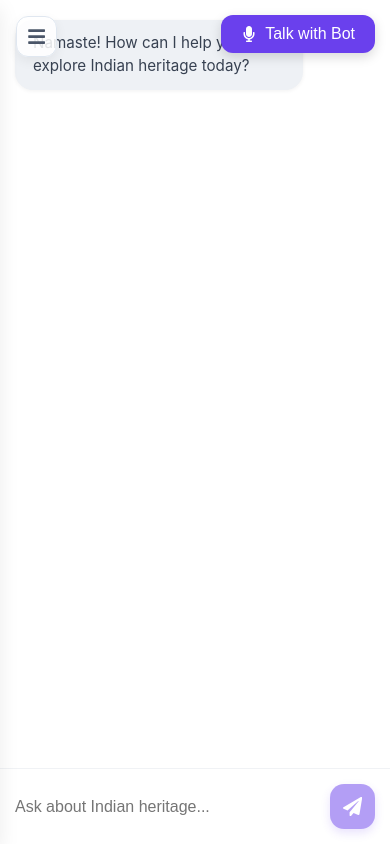
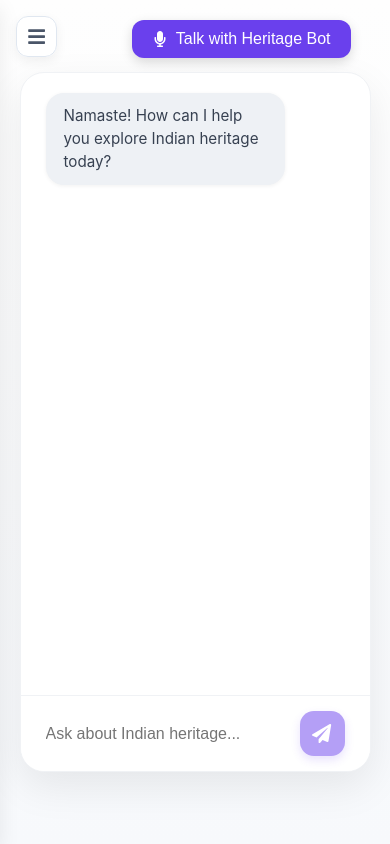
Before and after one commit to trilliontipp/SIHH, a React (Create React App) app in the folder frontend/: page /chat in a window 390 px wide. Built offline with nearby package versions, Linux system fonts and the light colour scheme; the HTML template or start-up script is replaced by a standard one.

Commit message:
Update Chat.jsx

```diff
--- a/frontend/src/pages/Chat.jsx
+++ b/frontend/src/pages/Chat.jsx
@@ -2,86 +2,26 @@ import React, { useState, useRef, useEffect, useCallback } from 'react';
 import { FaPaperPlane, FaMicrophone, FaTimes, FaStop } from 'react-icons/fa';
 import axios from 'axios';
 
-// --- Styles (Now with responsive logic) ---
-const getGlobalStyles = (isMobile) => ({
-  chatContainer: {
-    height: '100vh',
-    display: 'flex',
-    flexDirection: 'column',
-    background: 'linear-gradient(180deg, #fefefe 0%, #f7f9fc 100%)',
-    color: '#4a5568',
-    fontFamily: "'Inter', sans-serif",
-    boxSizing: 'border-box',
-    position: 'relative',
-    overflow: 'hidden',
-    // Center the content wrapper on desktop only
-    ...(isMobile ? {} : { alignItems: 'center', justifyContent: 'center' }),
-  },
-  contentWrapper: {
-    display: 'flex',
-    flexDirection: 'column',
-    backgroundColor: '#ffffff',
-    overflow: 'hidden',
-    position: 'relative',
-    // --- Responsive adjustments for the main chat window ---
-    ...(isMobile
-      ? { width: '100%', height: '100%', borderRadius: '0', border: 'none' }
-      : { width: '90%', maxWidth: '600px', height: 'calc(100vh - 80px)', maxHeight: '700px', borderRadius: '24px', boxShadow: '0 15px 40px rgba(0, 0, 0, 0.08)', border: '1px solid #f0f2f5' }
-    )
-  },
-  messagesBox: {
-    flex: 1,
-    overflowY: 'auto',
-    padding: isMobile ? '20px 15px' : '20px 25px', // Reduced padding on mobile
-    display: 'flex',
-    flexDirection: 'column',
-    gap: '12px'
-  },
-  messageBubble: {
-    padding: '12px 18px',
-    borderRadius: '18px',
-    lineHeight: '1.5',
-    boxShadow: '0 1px 4px rgba(0,0,0,0.06)',
-    fontSize: '0.95rem',
-    maxWidth: '80%',
-    wordBreak: 'break-word'
-  },
+// --- Styles (no changes here) ---
+const globalStyles = {
+  chatContainer: { height: '100vh', display: 'flex', flexDirection: 'column', background: 'linear-gradient(180deg, #fefefe 0%, #f7f9fc 100%)', color: '#4a5568', fontFamily: "'Inter', sans-serif", padding: '0', boxSizing: 'border-box', position: 'relative', overflow: 'hidden', alignItems: 'center', justifyContent: 'center' },
+  contentWrapper: { display: 'flex', flexDirection: 'column', width: '90%', maxWidth: '600px', height: 'calc(100vh - 80px)', maxHeight: '700px', backgroundColor: '#ffffff', borderRadius: '24px', boxShadow: '0 15px 40px rgba(0, 0, 0, 0.08)', border: '1px solid #f0f2f5', overflow: 'hidden', position: 'relative' },
+  messagesBox: { flex: 1, overflowY: 'auto', padding: '20px 25px', display: 'flex', flexDirection: 'column', gap: '12px' },
+  messageBubble: { padding: '12px 18px', borderRadius: '18px', lineHeight: '1.5', boxShadow: '0 1px 4px rgba(0,0,0,0.06)', fontSize: '0.95rem', maxWidth: '80%', wordBreak: 'break-word' },
   userBubble: { alignSelf: 'flex-end', backgroundColor: '#6a40ed', color: '#fff' },
   assistantBubble: { alignSelf: 'flex-start', backgroundColor: '#eef1f5', color: '#374151' },
   loadingBubble: { alignSelf: 'flex-start', padding: '12px 18px', borderRadius: '18px', backgroundColor: '#eef1f5', color: '#374151', boxShadow: '0 1px 4px rgba(0,0,0,0.06)' },
-  inputArea: {
-    display: 'flex',
-    alignItems: 'center',
-    padding: isMobile ? '15px 15px' : '15px 25px', // Reduced padding on mobile
-    borderTop: '1px solid #f0f2f5',
-    backgroundColor: '#ffffff',
-    gap: '10px'
-  },
+  inputArea: { display: 'flex', alignItems: 'center', padding: '15px 25px', borderTop: '1px solid #f0f2f5', backgroundColor: '#ffffff', gap: '10px' },
   textInput: { flex: 1, padding: '10px 0', borderRadius: '0', border: 'none', fontSize: '1rem', backgroundColor: 'transparent', color: '#374151', outline: 'none' },
   sendButton: { width: '45px', height: '45px', borderRadius: '14px', border: 'none', backgroundColor: '#6a40ed', color: '#fff', cursor: 'pointer', display: 'flex', alignItems: 'center', justifyContent: 'center', fontSize: '1.2rem', transition: 'all 0.2s ease', boxShadow: '0 4px 10px rgba(106, 64, 237, 0.3)' },
-  voiceOverlay: {
-    position: 'absolute', top: 0, left: 0, width: '100%', height: '100%',
-    backgroundColor: 'rgba(0, 0, 0, 0.7)', backdropFilter: 'blur(10px)',
-    display: 'flex', flexDirection: 'column', alignItems: 'center', justifyContent: 'center',
-    zIndex: 5, color: '#fff', textAlign: 'center', padding: '20px', boxSizing: 'border-box',
-    // --- Responsive adjustment for border radius ---
-    borderRadius: isMobile ? '0' : '24px',
-  },
+  voiceOverlay: { position: 'absolute', top: 0, left: 0, width: '100%', height: '100%', backgroundColor: 'rgba(0, 0, 0, 0.7)', backdropFilter: 'blur(10px)', display: 'flex', flexDirection: 'column', alignItems: 'center', justifyContent: 'center', zIndex: 5, borderRadius: '24px', color: '#fff', textAlign: 'center', padding: '20px', boxSizing: 'border-box' },
   transcriptText: { minHeight: '2em', fontStyle: 'italic', color: '#ddd', fontSize: '1.2rem', backgroundColor: 'rgba(255,255,255,0.1)', padding: '10px', borderRadius: '8px', backdropFilter: 'blur(5px)', maxWidth: '400px', marginTop: '20px' },
-  voiceStatusText: {
-    // --- Responsive font size ---
-    fontSize: isMobile ? '1.3rem' : '1.5rem',
-    fontWeight: '500',
-    marginBottom: '10px'
-  },
+  voiceStatusText: { fontSize: '1.5rem', fontWeight: '500', marginBottom: '10px' },
   stopButton: { marginTop: '15px', padding: '8px 16px', borderRadius: '20px', border: 'none', backgroundColor: 'rgba(255, 255, 255, 0.2)', color: '#fff', cursor: 'pointer', fontSize: '0.9rem', fontWeight: '500', transition: 'all 0.2s ease', display: 'flex', alignItems: 'center', gap: '6px' }
-});
+};
 
 const Chat = () => {
-  // --- State for mobile responsiveness ---
-  const [isMobile, setIsMobile] = useState(window.innerWidth < 768);
-
-  // --- All other state and refs (no changes here) ---
+  // --- State and Refs (no changes here) ---
   const [messages, setMessages] = useState([{ role: 'assistant', content: 'Namaste! How can I help you explore Indian heritage today?' }]);
   const [input, setInput] = useState('');
   const [isLoading, setIsLoading] = useState(false);
@@ -97,60 +37,188 @@ const Chat = () => {
   const silenceTimeoutRef = useRef(null);
   const messagesEndRef = useRef(null);
 
-  // --- Effect to handle screen resizing ---
-  useEffect(() => {
-    const handleResize = () => setIsMobile(window.innerWidth < 768);
-    window.addEventListener('resize', handleResize);
-    return () => window.removeEventListener('resize', handleResize);
-  }, []);
-
-  // --- Generate styles based on screen size ---
-  const globalStyles = getGlobalStyles(isMobile);
-
-  // --- Styles logic that depends on state (now with responsive logic) ---
+  // --- Styles logic that depends on state (no changes here) ---
   const voiceModeButtonStyle = {
-    position: 'absolute',
-    // --- Responsive adjustments for button position ---
-    top: isMobile ? '15px' : '20px',
-    right: isMobile ? '15px' : 'calc(5% + 20px)',
-    zIndex: 10,
-    padding: '10px 20px',
-    borderRadius: '12px',
-    border: 'none',
-    backgroundColor: isVoiceModeActive ? '#e02424' : '#6a40ed',
-    color: '#fff',
-    cursor: 'pointer',
-    display: 'flex',
-    alignItems: 'center',
-    gap: '8px',
-    fontSize: '1rem',
-    fontWeight: '500',
-    boxShadow: '0 4px 12px rgba(0, 0, 0, 0.15)',
+    position: 'absolute', top: '20px', right: 'calc(5% + 20px)', zIndex: 10,
+    padding: '10px 20px', borderRadius: '12px', border: 'none',
+    backgroundColor: isVoiceModeActive ? '#e02424' : '#6a40ed', color: '#fff', cursor: 'pointer',
+    display: 'flex', alignItems: 'center', gap: '8px',
+    fontSize: '1rem', fontWeight: '500', boxShadow: '0 4px 12px rgba(0, 0, 0, 0.15)',
     transition: 'all 0.3s ease',
   };
   const microphoneIconStyle = {
-    // --- Responsive adjustments for icon size ---
-    width: isMobile ? '80px' : '100px',
-    height: isMobile ? '80px' : '100px',
-    fontSize: isMobile ? '2.5rem' : '3rem',
-    borderRadius: '50%',
+    width: '100px', height: '100px', borderRadius: '50%',
     backgroundColor: isListening ? '#e02424' : '#6a40ed',
-    display: 'flex',
-    alignItems: 'center',
-    justifyContent: 'center',
-    margin: '20px',
+    display: 'flex', alignItems: 'center', justifyContent: 'center',
+    fontSize: '3rem', margin: '20px',
     transition: 'background-color 0.3s ease, transform 0.2s ease',
     transform: isListening ? 'scale(1.1)' : 'scale(1)',
     border: '4px solid rgba(255,255,255,0.5)',
   };
 
-  // --- All functions (findBestVoice, speak, sendMessage, etc.) remain unchanged ---
-  const findBestVoice = useCallback(/* ...no changes... */);
-  const speak = useCallback(/* ...no changes... */);
-  const sendMessage = useCallback(/* ...no changes... */);
+  const findBestVoice = useCallback((lang) => {
+    // Robustness Check: Ensure synth is available.
+    if (!speechSynthRef.current) return null;
+    if (voicesRef.current.length === 0) {
+      voicesRef.current = speechSynthRef.current.getVoices();
+    }
+    const voices = voicesRef.current;
+    if (voices.length === 0) {
+      console.warn("findBestVoice: No voices are available from the browser.");
+      return null;
+    }
 
-  // --- useEffect for SpeechRecognition (no changes) ---
-  useEffect(() => { /* ...no changes... */ }, [isVoiceModeActive, isSpeaking, interruptDetected, sendMessage, speak, findBestVoice]);
+    let preferredVoice = voices.find(voice => voice.lang === lang);
+    if (preferredVoice) return preferredVoice;
+
+    if (lang === 'hi-IN') {
+      preferredVoice = voices.find(voice => voice.lang === 'en-IN');
+      if (preferredVoice) return preferredVoice;
+    }
+    if (lang.startsWith('en')) {
+      preferredVoice = voices.find(voice => voice.lang.startsWith('en-'));
+      if (preferredVoice) return preferredVoice;
+    }
+    return voices[0];
+  }, []);
+
+  const speak = useCallback((text) => {
+    // Robustness Check: Ensure synth is available.
+    if (!speechSynthRef.current || !text || text.trim() === '' || !isVoiceModeActive || window.speechSynthesis.speaking) {
+      return;
+    }
+
+    const isHindi = /[\u0900-\u097F]/.test(text);
+    const targetLang = isHindi ? 'hi-IN' : 'en-IN';
+    const utterance = new SpeechSynthesisUtterance(text);
+    utteranceRef.current = utterance;
+    const voice = findBestVoice(targetLang);
+
+    if (voice) {
+      utterance.voice = voice;
+      utterance.pitch = 1.0;
+      utterance.rate = 1.0;
+    } else {
+      console.error("Could not find any voice to speak with. Aborting speech.");
+      return; // Abort if no voice is found
+    }
+
+    utterance.onstart = () => { setIsSpeaking(true); setIsListening(false); try { recognitionRef.current?.stop(); } catch (e) {} };
+    utterance.onend = () => { setIsSpeaking(false); if (isVoiceModeActive && !interruptDetected) { try { recognitionRef.current?.start(); } catch (e) {} } utteranceRef.current = null; };
+    utterance.onerror = (event) => { console.error('TTS error:', event.error); setIsSpeaking(false); };
+
+    speechSynthRef.current.speak(utterance);
+  }, [isVoiceModeActive, interruptDetected, findBestVoice]);
+
+  const sendMessage = useCallback(async (messageText) => {
+    if (messageText.trim() === '') return;
+    const userMessage = { role: 'user', content: messageText };
+    setMessages(prev => [...prev, userMessage]);
+    setInput('');
+    setIsLoading(true);
+    setTranscript('');
+    try {
+      const response = await axios.post('https://sihh-si9b.vercel.app/api/chat', { message: messageText });
+      const botReply = response.data.reply || 'I did not get a response.';
+      const botMessage = { role: 'assistant', content: botReply };
+      setMessages(prev => [...prev, botMessage]);
+      if (isVoiceModeActive) speak(botReply);
+    } catch (error) {
+      console.error('Error fetching chat response:', error);
+      const errorMessage = { role: 'assistant', content: 'Sorry, an error occurred.' };
+      setMessages(prev => [...prev, errorMessage]);
+      if (isVoiceModeActive) speak('Sorry, an error occurred.');
+    } finally {
+      setIsLoading(false);
+    }
+  }, [isVoiceModeActive, speak]);
+
+  useEffect(() => {
+    const SpeechRecognition = window.SpeechRecognition || window.webkitSpeechRecognition;
+    if (!SpeechRecognition) {
+      alert("Browser doesn't support speech recognition.");
+      return;
+    }
+
+    speechSynthRef.current = window.speechSynthesis;
+    // Ensure synth is available before proceeding
+    if (!speechSynthRef.current) {
+        console.error("Speech synthesis not supported in this browser.");
+        return;
+    }
+
+    const loadVoices = () => {
+      voicesRef.current = speechSynthRef.current.getVoices();
+      if (voicesRef.current.length === 0) {
+        speechSynthRef.current.onvoiceschanged = () => {
+          voicesRef.current = speechSynthRef.current.getVoices();
+          console.log("Voices loaded asynchronously:", voicesRef.current);
+        };
+      } else {
+        console.log("Voices loaded synchronously:", voicesRef.current);
+      }
+    };
+    loadVoices();
+
+    const recognition = new SpeechRecognition();
+    recognitionRef.current = recognition;
+    recognition.continuous = true;
+    recognition.interimResults = true;
+    recognition.lang = 'en-IN';
+
+    recognition.onstart = () => setIsListening(true);
+    recognition.onend = () => {
+      setIsListening(false);
+      if (isVoiceModeActive && !isSpeaking && !interruptDetected) {
+        setTimeout(() => {
+          if (isVoiceModeActive && !isSpeaking && !interruptDetected && recognitionRef.current) {
+            try { recognitionRef.current.start(); } catch (e) {}
+          }
+        }, 500);
+      }
+    };
+    recognition.onerror = (event) => {
+      console.error('Recognition error:', event.error);
+      setIsListening(false);
+      if (event.error === 'not-allowed') {
+        setIsVoiceModeActive(false);
+        alert('Microphone permission denied.');
+      }
+    };
+    recognition.onresult = (event) => {
+      if (silenceTimeoutRef.current) clearTimeout(silenceTimeoutRef.current);
+      if (isSpeaking) {
+        speechSynthRef.current.cancel();
+        setIsSpeaking(false);
+        setInterruptDetected(true);
+        setTimeout(() => setInterruptDetected(false), 1000);
+      }
+      let finalTranscript = '';
+      let interimTranscript = '';
+      for (let i = event.resultIndex; i < event.results.length; i++) {
+        if (event.results[i].isFinal) finalTranscript += event.results[i][0].transcript;
+        else interimTranscript += event.results[i][0].transcript;
+      }
+      setTranscript(interimTranscript);
+      if (finalTranscript.trim()) {
+        const cleanTranscript = finalTranscript.trim();
+        setTranscript('');
+        silenceTimeoutRef.current = setTimeout(() => {
+          if (cleanTranscript.length > 1) sendMessage(cleanTranscript);
+        }, 1000);
+      }
+    };
+
+    if (isVoiceModeActive) {
+      try { recognition.start(); } catch (e) {}
+    }
+
+    return () => {
+      try { recognition.stop(); } catch (e) {}
+      speechSynthRef.current.cancel();
+      if (silenceTimeoutRef.current) clearTimeout(silenceTimeoutRef.current);
+    };
+  }, [isVoiceModeActive, isSpeaking, interruptDetected, sendMessage, speak, findBestVoice]);
 
   const scrollToBottom = useCallback(() => { messagesEndRef.current?.scrollIntoView({ behavior: "smooth" }); }, []);
   useEffect(() => { scrollToBottom(); }, [messages, scrollToBottom]);
@@ -159,6 +227,7 @@ const Chat = () => {
   const toggleVoiceMode = useCallback(() => {
     setIsVoiceModeActive(prev => {
       if (prev) {
+        // Turning OFF logic
         if (recognitionRef.current) try { recognitionRef.current.stop(); } catch(e) {}
         if (speechSynthRef.current) speechSynthRef.current.cancel();
       }
@@ -166,12 +235,11 @@ const Chat = () => {
     });
   }, []);
 
-  // --- JSX Rendering (unchanged structure, but styles are now responsive) ---
   return (
     <div style={globalStyles.chatContainer}>
       <button onClick={toggleVoiceMode} style={voiceModeButtonStyle}>
         {isVoiceModeActive ? <FaTimes /> : <FaMicrophone />}
-        {isVoiceModeActive ? 'Stop' : 'Talk with Bot'}
+        {isVoiceModeActive ? 'Stop Conversation' : 'Talk with Heritage Bot'}
       </button>
       <div style={globalStyles.contentWrapper}>
         {isVoiceModeActive && (
@@ -192,7 +260,7 @@ const Chat = () => {
           <button onClick={handleSend} disabled={isLoading || isVoiceModeActive || !input.trim()} style={{...globalStyles.sendButton, opacity: (isLoading || isVoiceModeActive || !input.trim()) ? 0.5 : 1, cursor: (isLoading || isVoiceModeActive || !input.trim()) ? 'not-allowed' : 'pointer'}}><FaPaperPlane /></button>
         </div>
       </div>
-      <style>{` @keyframes blink { 50% { opacity: 0.4; } } `}</style>
+      <style>{` @keyframes blink { 50% { opacity: 0.4; } } /* Additional styles... */ `}</style>
     </div>
   );
 };
```
